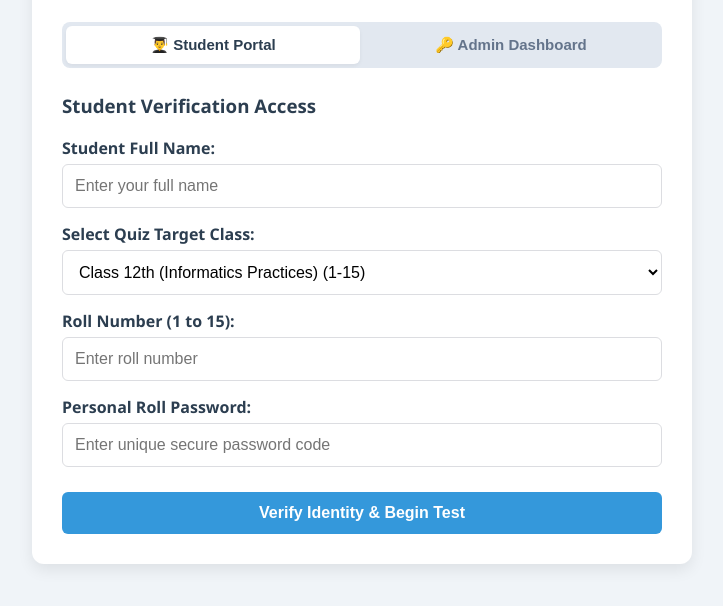
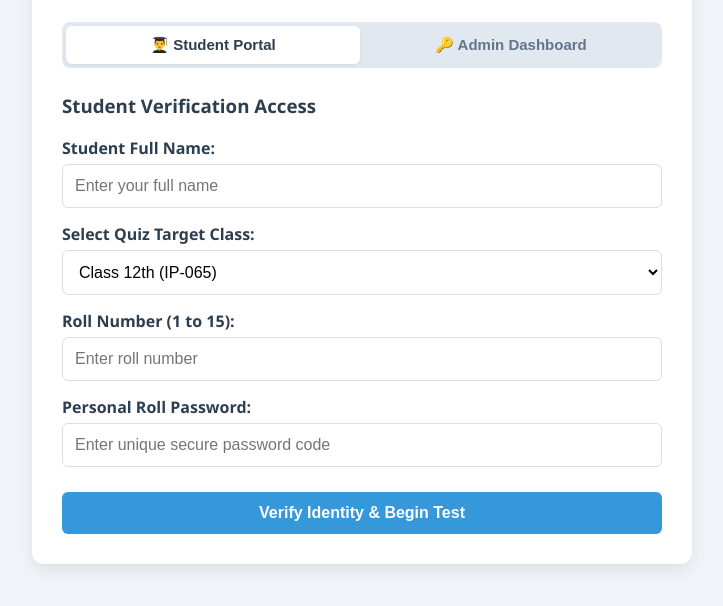
Before and after one commit to prateekdsa/Krishna-IP, a plain HTML site: page index.html in a window 1280 px wide. Shown: the part 144-750 px from the top of the page, without its empty margins (278-1001 px from the left). Drawn offline with Linux system fonts and the light colour scheme.

Commit message:
Update index.html

```diff
--- a/index.html
+++ b/index.html
@@ -126,9 +126,9 @@
             <div class="input-group">
                 <label for="student-class">Select Quiz Target Class:</label>
                 <select id="student-class" onchange="updateRollLimits()">
-                    <option value="class10">Class 10th (Information Technology)(1-100)</option>
-                    <option value="class11">Class 11th (Informatics Practices) (1-20)</option>
-                    <option value="class12" selected>Class 12th (Informatics Practices) (1-15)</option>
+                    <option value="class10">Class 10th (IT-402)</option>
+                    <option value="class11">Class 11th (IP-065)</option>
+                    <option value="class12" selected>Class 12th (IP-065)</option>
                 </select>
             </div>
             <div class="input-group">
```
